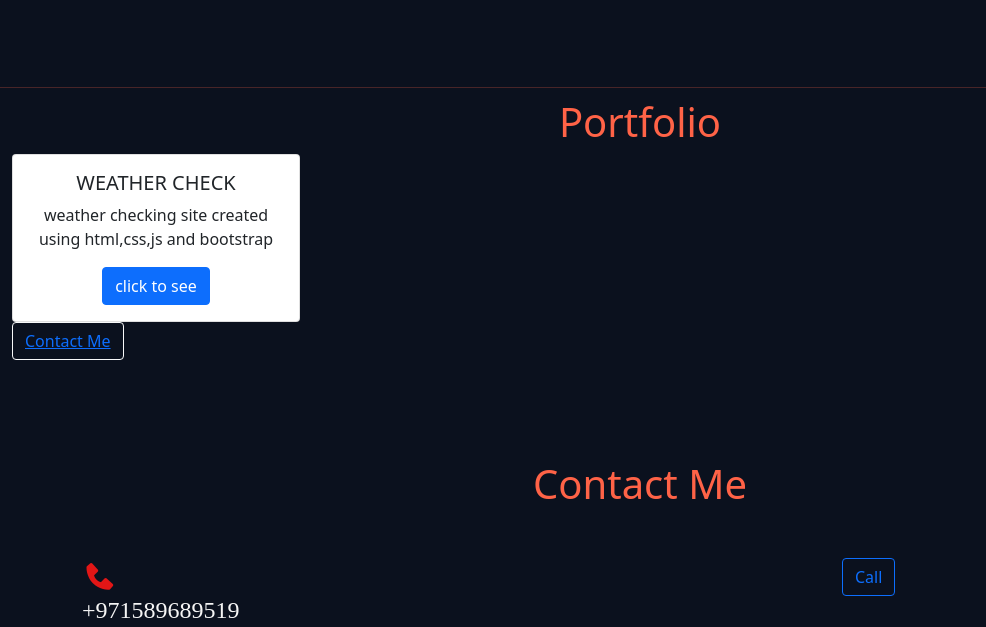
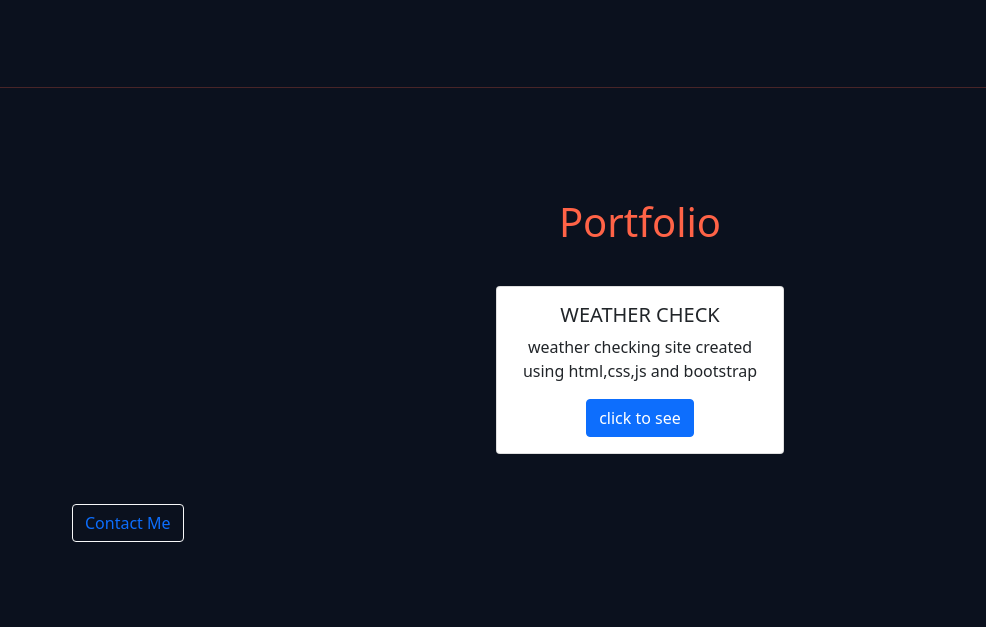
Before and after one commit to jishnuunnikrishnan/portfoliosite, a plain HTML site: page index.html in a window 1280 px wide. Shown: the part 3728-4355 px from the top of the page, without its empty margins (0-986 px from the left). Drawn offline with nearby package versions, Linux system fonts and the light colour scheme.

Commit message:
css updated

```diff
--- a/css/styles.css
+++ b/css/styles.css
@@ -188,7 +188,7 @@ padding-top: 20px;
 }
 
 .skillscontainer{
-    margin: auto;
+
     margin-top: 30px;
 
 }
@@ -353,3 +353,35 @@ transition: color .15s ease-in-out,background-color .15s ease-in-out,border-colo
     color: black;
 
 }
+
+.portcontainer{
+margin-top: 40px;
+    margin-left: auto;
+    margin-right: auto;
+    width:fit-content;
+
+
+
+
+}
+.pcontainer{
+    padding-top: 100px;
+    min-height: 400px;
+    margin-left: 1rem;
+    margin-right: 1rem;
+
+}
+
+.portbuttons{
+    margin-left: 60px;
+    padding-top: 50px;
+    text-decoration: whitesmoke;
+    }
+    .portbuttons a{
+        cursor: pointer;
+        text-decoration: none;
+    }
+    .portbuttons button:hover{
+        background-color: rgb(241, 245, 8);
+
+    }
```
